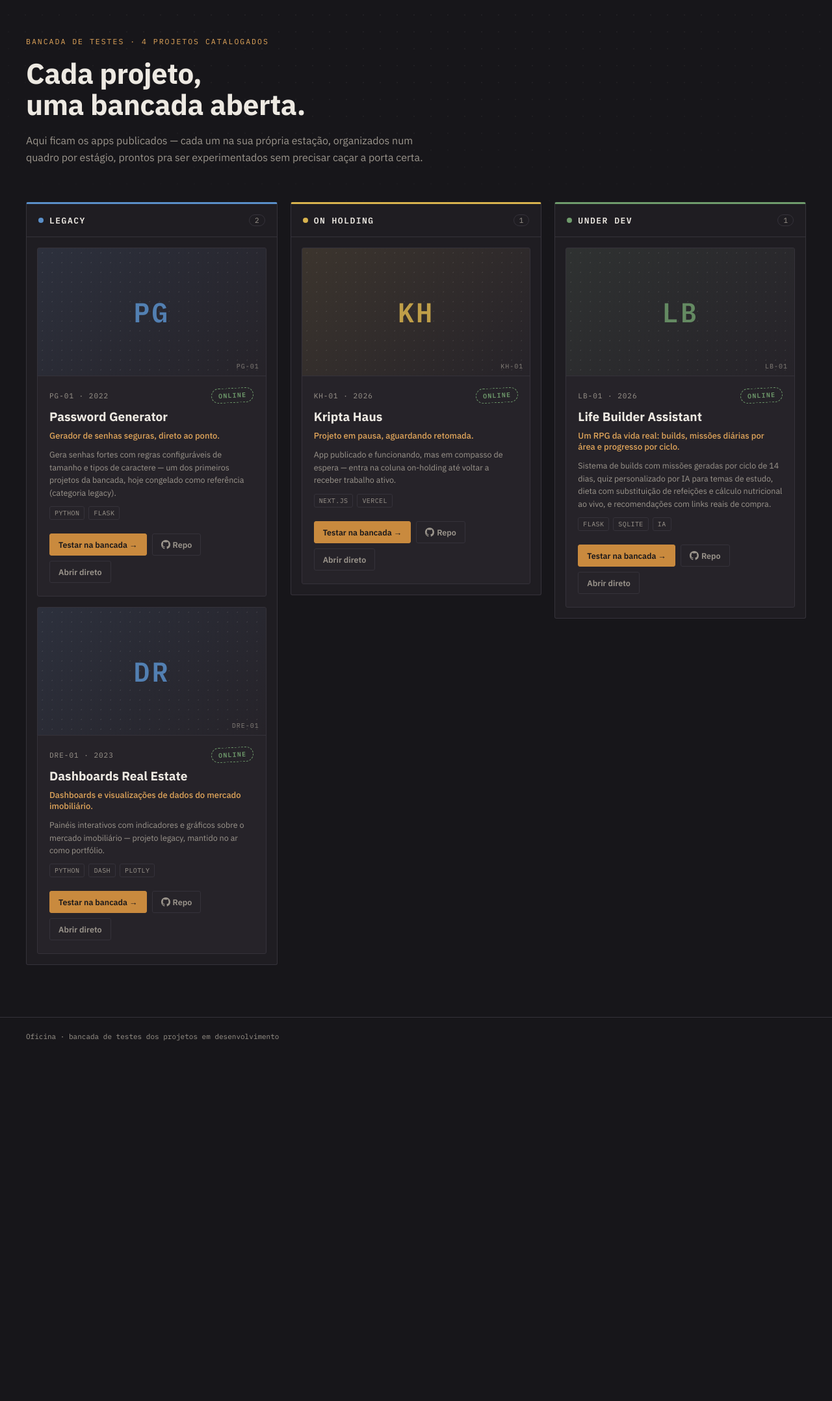
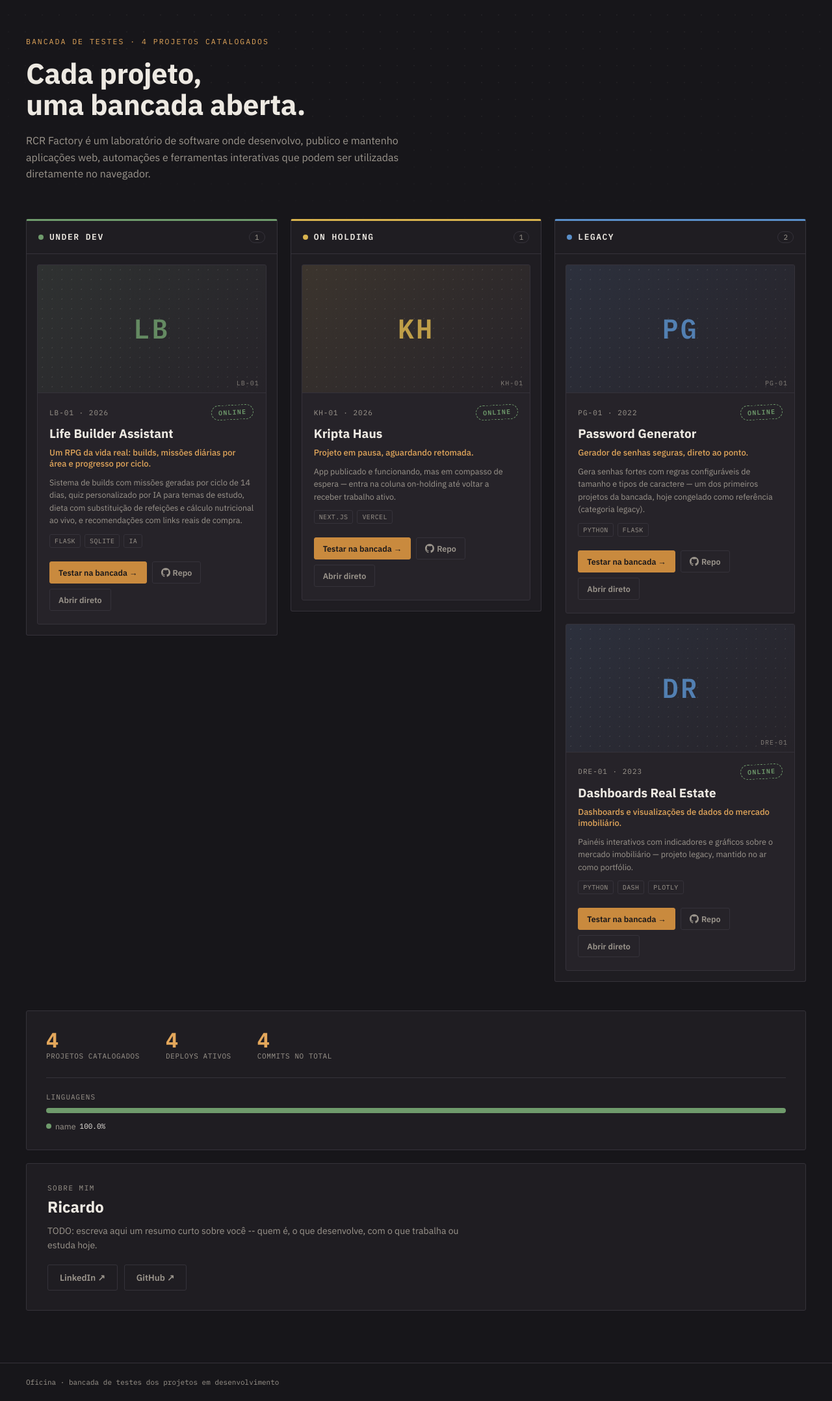
Before and after one commit to rcrdevs/rcr-factory, a Flask app: page / in a window 1280 px wide. Shown: the part 68-2224 px from the top of the page at 65% size. Before the commit the page ends 1670 px from the top, so only its background shows below. Run offline with Flask 3, Linux system fonts and the light colour scheme.

Commit message:
Botao Voltar na barra do monitor, reordena colunas (under-dev, on-holding, legacy), nova descricao, secao Sobre mim e estatisticas do GitHub (linguagens/commits/projetos/deploys) com fallback gracioso

```diff
--- /dev/null
+++ b/about.py
@@ -0,0 +1,13 @@
+# -*- coding: utf-8 -*-
+"""Conteúdo da seção "Sobre mim" da Oficina. Edite os valores abaixo com
+suas informações reais -- nada mais no código precisa mudar."""
+
+ABOUT = {
+    "nome": "Ricardo",
+    "resumo": (
+        "TODO: escreva aqui um resumo curto sobre você -- quem é, o que "
+        "desenvolve, com o que trabalha ou estuda hoje."
+    ),
+    "linkedin_url": "https://www.linkedin.com/in/TODO",
+    "github_url": "https://github.com/rcrdevs",
+}
--- a/app.py
+++ b/app.py
@@ -8,6 +8,8 @@
 
 from flask import Flask, abort, render_template
 
+import github_stats
+from about import ABOUT
 from projects import CATEGORIAS, PROJECTS, get_categoria, get_project, resolve_url
 
 app = Flask(__name__)
@@ -41,7 +43,13 @@
         {**cat, "projects": [p for p in projects if p["categoria"] == cat["slug"]]}
         for cat in CATEGORIAS
     ]
-    return render_template("index.html", projects=projects, columns=columns)
+
+    repos = [p["repo_url"].replace("https://github.com/", "") for p in PROJECTS]
+    stats = github_stats.get_stats(repos)
+    stats["total_projects"] = len(PROJECTS)
+    stats["active_deploys"] = sum(1 for p in PROJECTS if p["status"] == "online")
+
+    return render_template("index.html", projects=projects, columns=columns, stats=stats, about=ABOUT)
 
 
 @app.route("/app/<project_id>")
--- /dev/null
+++ b/github_stats.py
@@ -0,0 +1,82 @@
+# -*- coding: utf-8 -*-
+"""
+Estatísticas públicas do GitHub pros projetos catalogados (linguagens usadas,
+total de commits). Usa só a API pública (sem autenticação, então sujeita ao
+limite de 60 requisições/hora por IP do GitHub) e guarda o resultado em
+memória por 1h -- se o GitHub estiver lento, indisponível ou o limite bater,
+a função devolve o que tiver conseguido (ou nada) em vez de quebrar a
+página; quem chama decide o que exibir.
+"""
+import time
+from concurrent.futures import ThreadPoolExecutor
+
+import requests
+
+GITHUB_API = "https://api.github.com"
+_TIMEOUT = 4
+_CACHE_TTL = 3600  # 1h
+_cache = {"data": None, "fetched_at": 0}
+
+
+def _commit_count(repo):
+    try:
+        r = requests.get(
+            f"{GITHUB_API}/repos/{repo}/commits", params={"per_page": 1}, timeout=_TIMEOUT
+        )
+        if r.status_code != 200:
+            return None
+        link = r.headers.get("Link", "")
+        for part in link.split(","):
+            if 'rel="last"' in part:
+                url = part.split(";")[0].strip("<> ")
+                return int(url.split("page=")[-1].split("&")[0])
+        return len(r.json())  # sem Link header = so essa pagina (0 ou 1 commit)
+    except Exception:
+        return None
+
+
+def _languages(repo):
+    try:
+        r = requests.get(f"{GITHUB_API}/repos/{repo}/languages", timeout=_TIMEOUT)
+        if r.status_code != 200:
+            return {}
+        return r.json()
+    except Exception:
+        return {}
+
+
+def _fetch_repo(repo):
+    return repo, _languages(repo), _commit_count(repo)
+
+
+def get_stats(repos, force=False):
+    now = time.time()
+    if not force and _cache["data"] is not None and (now - _cache["fetched_at"] < _CACHE_TTL):
+        return _cache["data"]
+
+    lang_bytes = {}
+    total_commits = 0
+    commits_ok = True
+
+    with ThreadPoolExecutor(max_workers=max(len(repos), 1)) as pool:
+        for _repo, langs, commits in pool.map(_fetch_repo, repos):
+            for lang, n in langs.items():
+                lang_bytes[lang] = lang_bytes.get(lang, 0) + n
+            if commits is None:
+                commits_ok = False
+            else:
+                total_commits += commits
+
+    total_bytes = sum(lang_bytes.values())
+    languages = []
+    if total_bytes:
+        for lang, n in sorted(lang_bytes.items(), key=lambda kv: kv[1], reverse=True):
+            languages.append({"nome": lang, "pct": round(n * 100 / total_bytes, 1)})
+
+    data = {
+        "languages": languages,
+        "total_commits": total_commits if commits_ok and total_commits else None,
+    }
+    _cache["data"] = data
+    _cache["fetched_at"] = now
+    return data
--- a/projects.py
+++ b/projects.py
@@ -24,9 +24,9 @@
 # Colunas do quadro Kanban, na ordem em que aparecem na tela.
 # "cor" é só a chave usada no CSS (.of-kanban__col--<cor>), não muda o slug.
 CATEGORIAS = [
+    {"slug": "under-dev", "nome": "Under Dev", "cor": "green"},
+    {"slug": "on-holding", "nome": "On Holding", "cor": "yellow"},
     {"slug": "legacy", "nome": "Legacy", "cor": "blue"},
-    {"slug": "on-holding", "nome": "On Holding", "cor": "yellow"},
-    {"slug": "under-dev", "nome": "Under Dev", "cor": "green"},
 ]
 
 PROJECTS = [
--- a/requirements.txt
+++ b/requirements.txt
@@ -1,2 +1,3 @@
 Flask==3.0.3
 gunicorn==22.0.0
+requests==2.32.3
--- a/static/css/style.css
+++ b/static/css/style.css
@@ -258,6 +258,12 @@
     margin-left: 10px; font-family: var(--font-mono); font-size: 12px; color: var(--text-dim);
     display: flex; align-items: center;
 }
+.of-monitor__back {
+    margin-left: auto; font-family: var(--font-mono); font-size: 11px; letter-spacing: .3px;
+    color: var(--text-dim); text-decoration: none; padding: 3px 9px; border: 1px solid var(--line);
+    border-radius: var(--radius); transition: color .15s ease, border-color .15s ease;
+}
+.of-monitor__back:hover { color: var(--text); border-color: var(--line-bright); }
 .of-monitor__screen { position: relative; background: #0d0c0f; height: 78vh; min-height: 480px; }
 .of-monitor__iframe { width: 100%; height: 100%; border: 0; display: block; }
 
@@ -290,3 +296,51 @@
     .of-header, .of-main, .of-footer { padding-left: 20px; padding-right: 20px; }
     .of-hero__title { font-size: 32px; }
 }
+
+/* ---------- STATS ---------- */
+.of-stats {
+    margin-top: 44px; padding: 28px 30px; border: 1px solid var(--line); border-radius: var(--radius);
+    background: var(--surface);
+}
+.of-stats__grid { display: flex; gap: 40px; flex-wrap: wrap; }
+.of-stat { display: flex; flex-direction: column; gap: 2px; }
+.of-stat__value { font-family: var(--font-display); font-size: 32px; font-weight: 700; color: var(--brass-bright); line-height: 1; }
+.of-stat__label { font-family: var(--font-mono); font-size: 11px; letter-spacing: .6px; text-transform: uppercase; color: var(--text-dim); }
+
+.of-stats__langs { margin-top: 26px; padding-top: 22px; border-top: 1px solid var(--line); }
+.of-stats__langs-label {
+    margin: 0 0 10px; font-family: var(--font-mono); font-size: 11px; letter-spacing: 1px;
+    text-transform: uppercase; color: var(--text-dim);
+}
+.of-langbar {
+    display: flex; width: 100%; height: 8px; border-radius: 999px; overflow: hidden;
+    background: var(--surface-2); margin-bottom: 12px;
+}
+.of-langbar__seg { display: block; height: 100%; }
+.of-langlist {
+    list-style: none; margin: 0; padding: 0; display: flex; flex-wrap: wrap; gap: 8px 18px;
+    font-size: 12.5px; color: var(--text-dim);
+}
+.of-langlist li { display: flex; align-items: center; gap: 6px; }
+.of-langlist__pct { color: var(--text); font-family: var(--font-mono); font-size: 11px; }
+.of-langlist__dot { width: 8px; height: 8px; border-radius: 50%; flex-shrink: 0; }
+
+.of-langbar__seg--0, .of-langlist__dot--0 { background: var(--kanban-green); }
+.of-langbar__seg--1, .of-langlist__dot--1 { background: var(--kanban-blue); }
+.of-langbar__seg--2, .of-langlist__dot--2 { background: var(--kanban-yellow); }
+.of-langbar__seg--3, .of-langlist__dot--3 { background: var(--brass-bright); }
+.of-langbar__seg--4, .of-langlist__dot--4 { background: #a888c9; }
+.of-langbar__seg--5, .of-langlist__dot--5 { background: var(--text-dim); }
+
+/* ---------- ABOUT ---------- */
+.of-about { margin-top: 20px; }
+.of-about__card {
+    padding: 30px 32px; border: 1px solid var(--line); border-radius: var(--radius); background: var(--surface);
+}
+.of-about__eyebrow {
+    margin: 0 0 6px; font-family: var(--font-mono); font-size: 11px; letter-spacing: 1.5px;
+    text-transform: uppercase; color: var(--text-dim);
+}
+.of-about__nome { margin: 0 0 10px; font-family: var(--font-display); font-size: 24px; font-weight: 700; }
+.of-about__resumo { margin: 0 0 18px; font-size: 14px; line-height: 1.6; color: var(--text-dim); max-width: 640px; }
+.of-about__links { display: flex; gap: 10px; }
--- a/templates/app_view.html
+++ b/templates/app_view.html
@@ -16,6 +16,7 @@
         <span class="of-monitor__dot"></span>
         <span class="of-monitor__dot"></span>
         <span class="of-monitor__title">{{ project.nome }} <span class="of-stamp of-stamp--{{ project.status_slug }} of-stamp--sm">{{ project.status }}</span></span>
+        <a href="{{ url_for('index') }}" class="of-monitor__back">← Voltar</a>
     </div>
     <div class="of-monitor__screen">
         <div class="of-boot" data-boot>
--- a/templates/index.html
+++ b/templates/index.html
@@ -4,8 +4,7 @@
 <section class="of-hero">
     <p class="of-hero__eyebrow">Bancada de testes · {{ projects|length }} projeto{{ 's' if projects|length != 1 else '' }} catalogado{{ 's' if projects|length != 1 else '' }}</p>
     <h1 class="of-hero__title">Cada projeto,<br>uma bancada aberta.</h1>
-    <p class="of-hero__lede">Aqui ficam os apps publicados — cada um na sua própria estação, organizados
-        num quadro por estágio, prontos pra ser experimentados sem precisar caçar a porta certa.</p>
+    <p class="of-hero__lede">RCR Factory é um laboratório de software onde desenvolvo, publico e mantenho aplicações web, automações e ferramentas interativas que podem ser utilizadas diretamente no navegador.</p>
 </section>
 
 <section class="of-kanban" aria-label="Quadro de projetos por estágio">
@@ -63,4 +62,50 @@
     </div>
     {% endfor %}
 </section>
+
+<section class="of-stats" aria-label="Números da oficina">
+    <div class="of-stats__grid">
+        <div class="of-stat">
+            <span class="of-stat__value">{{ stats.total_projects }}</span>
+            <span class="of-stat__label">Projeto{{ 's' if stats.total_projects != 1 else '' }} catalogado{{ 's' if stats.total_projects != 1 else '' }}</span>
+        </div>
+        <div class="of-stat">
+            <span class="of-stat__value">{{ stats.active_deploys }}</span>
+            <span class="of-stat__label">Deploy{{ 's' if stats.active_deploys != 1 else '' }} ativo{{ 's' if stats.active_deploys != 1 else '' }}</span>
+        </div>
+        {% if stats.total_commits %}
+        <div class="of-stat">
+            <span class="of-stat__value">{{ stats.total_commits }}</span>
+            <span class="of-stat__label">Commits no total</span>
+        </div>
+        {% endif %}
+    </div>
+    {% if stats.languages %}
+    <div class="of-stats__langs">
+        <p class="of-stats__langs-label">Linguagens</p>
+        <div class="of-langbar">
+            {% for lang in stats.languages %}
+            <span class="of-langbar__seg of-langbar__seg--{{ loop.index0 % 6 }}" style="width: {{ lang.pct }}%" title="{{ lang.nome }} — {{ lang.pct }}%"></span>
+            {% endfor %}
+        </div>
+        <ul class="of-langlist">
+            {% for lang in stats.languages[:6] %}
+            <li><span class="of-langlist__dot of-langlist__dot--{{ loop.index0 % 6 }}"></span>{{ lang.nome }} <span class="of-langlist__pct">{{ lang.pct }}%</span></li>
+            {% endfor %}
+        </ul>
+    </div>
+    {% endif %}
+</section>
+
+<section class="of-about" aria-label="Sobre mim">
+    <div class="of-about__card">
+        <p class="of-about__eyebrow">Sobre mim</p>
+        <h2 class="of-about__nome">{{ about.nome }}</h2>
+        <p class="of-about__resumo">{{ about.resumo }}</p>
+        <div class="of-about__links">
+            <a href="{{ about.linkedin_url }}" target="_blank" rel="noopener" class="of-btn of-btn--ghost">LinkedIn ↗</a>
+            <a href="{{ about.github_url }}" target="_blank" rel="noopener" class="of-btn of-btn--ghost">GitHub ↗</a>
+        </div>
+    </div>
+</section>
 {% endblock %}
```
